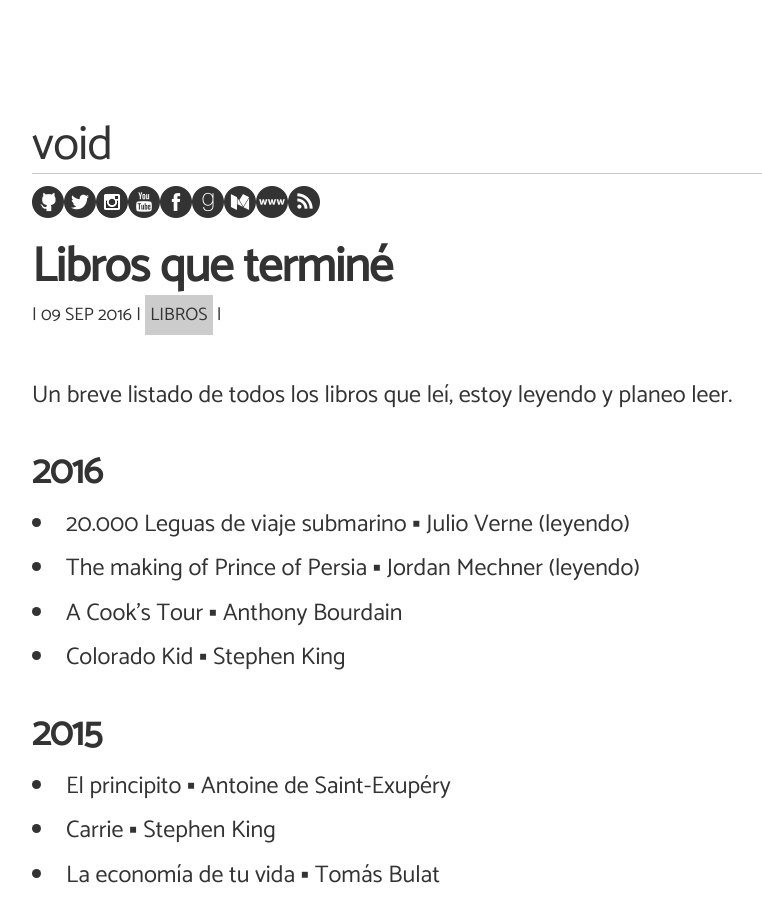
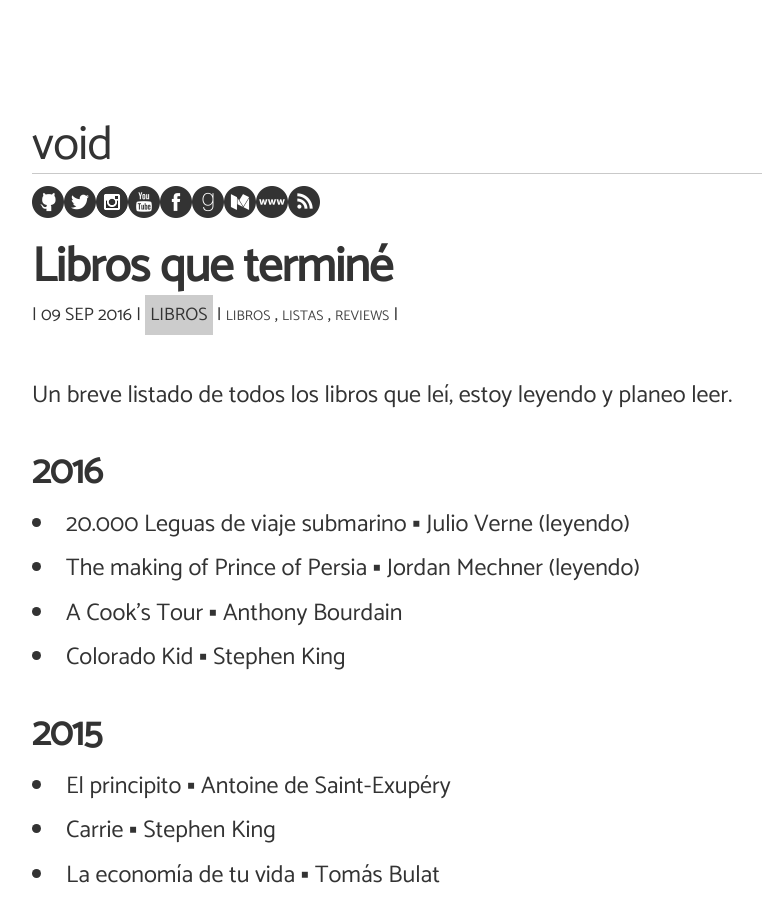
Before and after one commit to angelsimon/angelsimon.github.io, a Jekyll site: the page built from _posts/2016-09-09-libros-que-termine.md, in a window 1280 px wide and 900 px high. Shown: the whole window, without its empty margins (32-794 px from the left). Built offline with Jekyll 4.4.1, drawn with Linux system fonts in a browser that asks for light colours; nearby versions of some CDN libraries; comment, search, counter and statistics services are not loaded.

Commit message:
Update 2016-09-09-libros-que-termine.md

```diff
--- a/_posts/2016-09-09-libros-que-termine.md
+++ b/_posts/2016-09-09-libros-que-termine.md
@@ -2,6 +2,7 @@
 layout: post
 title: Libros que terminé
 category: Libros
+tags: ["libros", "listas", "reviews"]
 description: Un breve listado de todos los libros que leí, estoy leyendo y planeo leer.
 status: pinned
 visible: true
```
